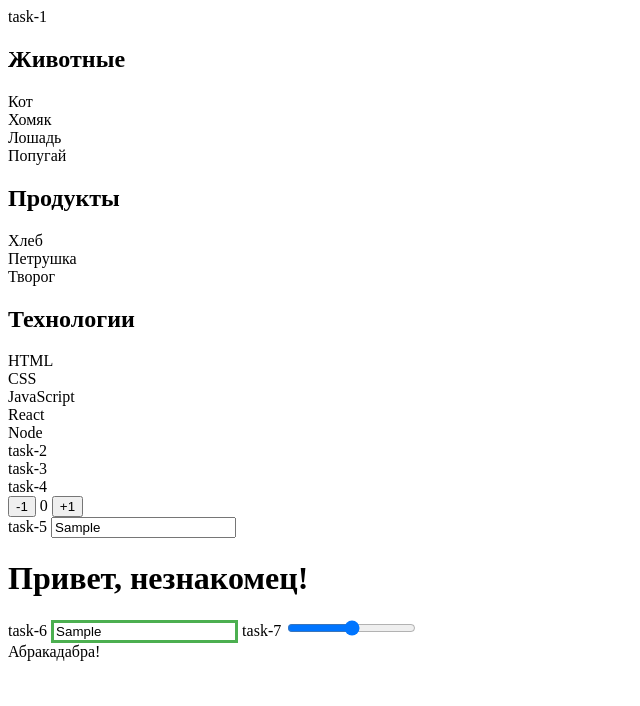
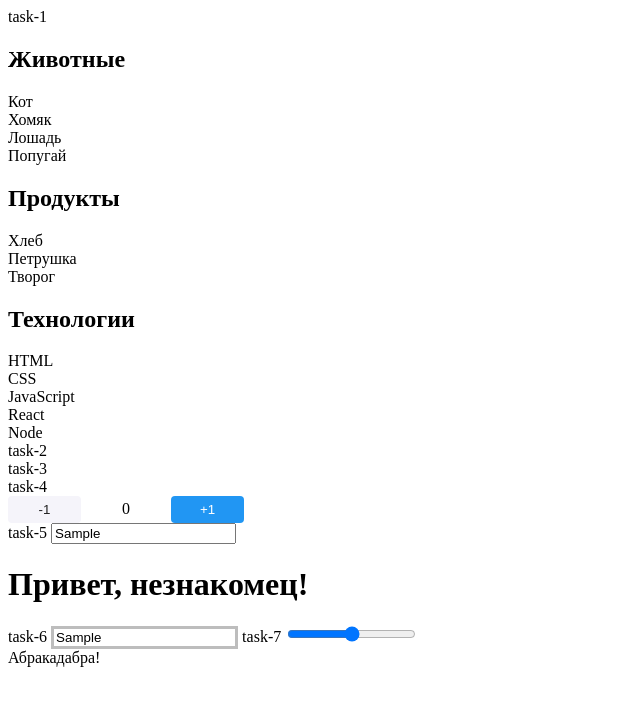
Before and after one commit to Viktor2020arey/goit-js-hw-07, a plain HTML site: page index.html in a window 1280 px wide. Both pictures are taken after typing "Sample", "Sample" into the empty fields and a click on the button "+1". Shown: the whole page, without its empty margins (0-640 px from the left). Drawn offline with Linux system fonts and the light colour scheme.

Commit message:
ЗакончилДЗ7

```diff
--- a/css/styles.css
+++ b/css/styles.css
@@ -8,15 +8,53 @@ ul {
   margin: 0;
 }
 
-#gallery {
+img {
+  display: block;
+  max-width: 100%;
+  height: auto;
+}
+
+/* task-3 */
+.gallery {
   display: flex;
   align-items: center;
 }
 
-img {
-  display: block;
-  max-width: 100%;
-  height: auto;
+.gallery > li {
+  width: 100%;
+  margin-left: 20px;
+}
+
+.gallery > li:first-child {
+  margin-left: 0px;
+}
+
+/* task-4 */
+#counter > button {
+  background-color: #f5f4fa;
+  color: #212121;
+  display: inline-block;
+  border-radius: 4px;
+  padding: 5px 22px;
+  min-width: 73px;
+  text-align: center;
+  border: 1px solid transparent;
+  text-decoration: none;
+  transition: background-color 250ms cubic-bezier(0.4, 0, 0.2, 1),
+    color 250ms cubic-bezier(0.4, 0, 0.2, 1),
+    cursor 250ms cubic-bezier(0.4, 0, 0.2, 1);
+}
+#counter > button:hover,
+#counter > button:focus {
+  background-color: #2196f3;
+  color: #ffffff;
+  cursor: pointer;
+}
+
+#value {
+  margin-left: 15px;
+  margin-right: 15px;
+  padding: 5px 22px;
 }
 
 /* task-6 */
--- a/index.html
+++ b/index.html
@@ -76,7 +76,7 @@
     <!-- <script src="./js/task-3.js" type="module"></script> -->
     <!-- <script src="./js/task-4.js" type="module"></script> -->
     <!-- <script src="./js/task-5.js" type="module"></script> -->
-    <script src="./js/task-6.js" type="module"></script>
+    <!-- <script src="./js/task-6.js" type="module"></script> -->
     <!-- <script src="./js/task-7.js" type="module"></script> -->
     <!-- <script src="./js/task-8.js" type="module"></script> -->
 </body>
--- a/js/task-3.js
+++ b/js/task-3.js
@@ -18,6 +18,8 @@ const images = [
 
 const galleryEl = document.querySelector('#gallery');
 
+galleryEl.classList.add('gallery');
+
 const imageEl = images.map(
   image => `<li><img src='${image.url}' alt='${image.alt}'/></li>`,
 );
```
